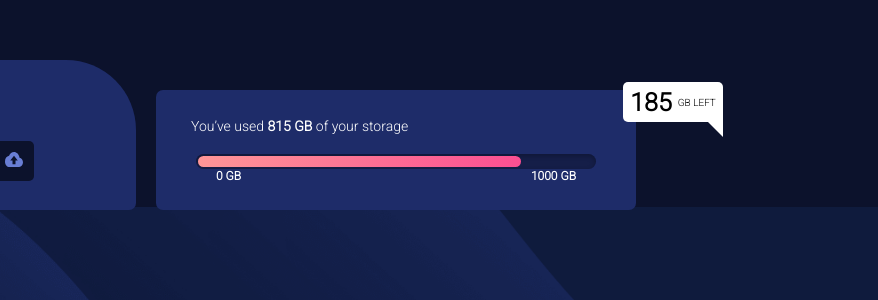
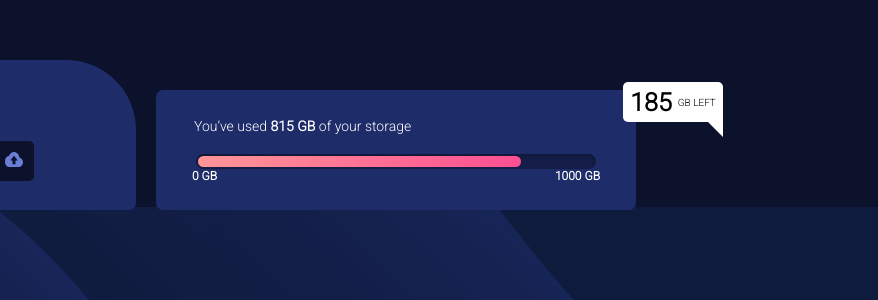
Before and after one commit to NathalyNDC/Reto1-Fylodatastorage, a plain HTML site: page index.html in a window 1280 px wide. Shown: the part 228-528 px from the top of the page, 402-1280 px from the left. Drawn offline with Linux system fonts and the light colour scheme.

Commit message:
FinalWeb

```diff
--- a/styles.css
+++ b/styles.css
@@ -143,7 +143,7 @@ body {
         margin-bottom: 20px;
         justify-self: flex-start;
         align-self: flex-start;
-        margin-left: 35px;
+        margin-left: 38px;
     }
 
     #labProgress {
@@ -153,7 +153,7 @@ body {
     .rango{
         display: flex;
         justify-content: space-between;
-        width: 75%;
+        width: 85%;
     }
     .rango * {
         font-size: 12px;
```
Also changed, not shown: index.html (indentation only).
